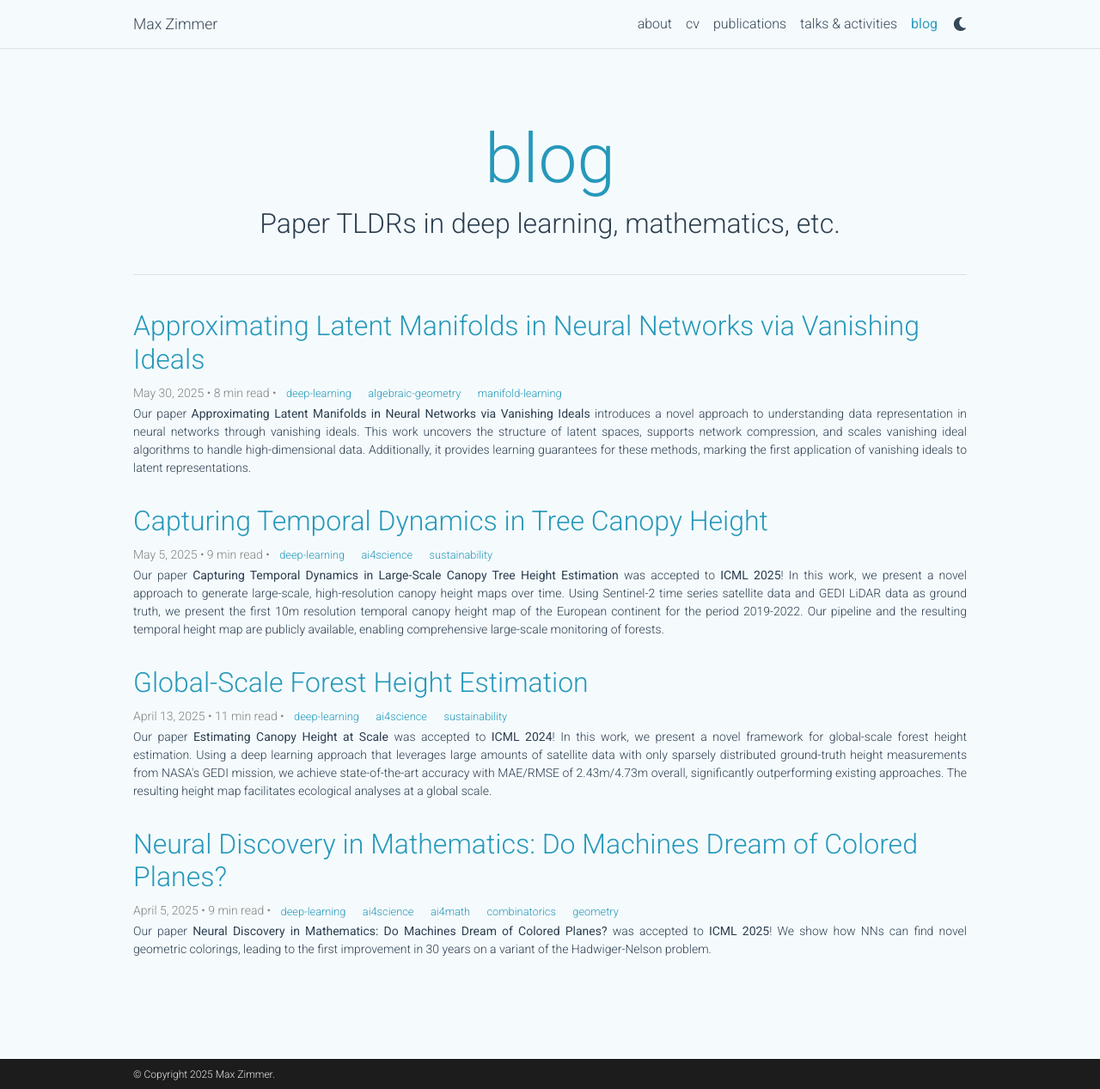
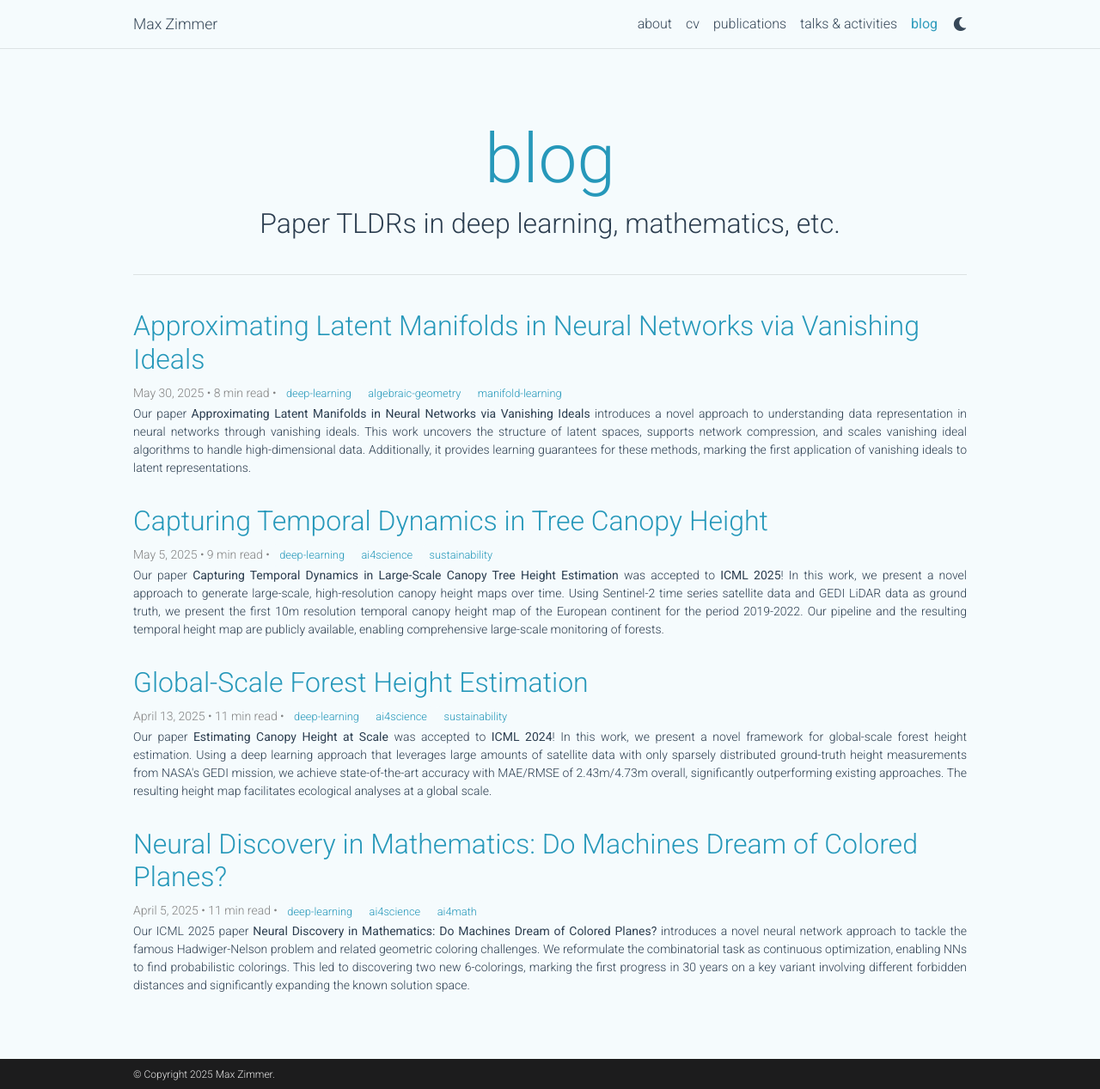
Before and after one commit to zimmer-m/zimmer-m.github.io, a Jekyll site: the page built from _pages/blog.md, in a window 1280 px wide and 1267 px high. Shown: the whole window at 86% size. Built offline with Jekyll 4.4.1, drawn with Linux system fonts in a browser that asks for light colours; comment, search, counter and statistics services are not loaded; a style sheet for code colours, icons or effects is not loaded; some of the changed lines change nothing that is shown.

Commit message:
Update to HN blogpost

```diff
--- a/_posts/2025-05-05-neural-discovery-in-mathematics-do-machines-dream-of-colored-planes.md
+++ b/_posts/2025-05-05-neural-discovery-in-mathematics-do-machines-dream-of-colored-planes.md
@@ -2,8 +2,8 @@
 layout: distill
 title: "Neural Discovery in Mathematics: Do Machines Dream of Colored Planes?"
 date: 2025-04-05
-description: "Our paper <b>Neural Discovery in Mathematics: Do Machines Dream of Colored Planes?</b> was accepted to <b>ICML 2025</b>! We show how NNs can find novel geometric colorings, leading to the first improvement in 30 years on a variant of the Hadwiger-Nelson problem."
-tags: [deep-learning, ai4science, ai4math, combinatorics, geometry]
+description: "Our ICML 2025 paper <b>Neural Discovery in Mathematics: Do Machines Dream of Colored Planes?</b> introduces a novel neural network approach to tackle the famous Hadwiger-Nelson problem and related geometric coloring challenges. We reformulate the combinatorial task as continuous optimization, enabling NNs to find probabilistic colorings. This led to discovering two new 6-colorings, marking the first progress in 30 years on a key variant involving different forbidden distances and significantly expanding the known solution space."
+tags: [deep-learning, ai4science, ai4math]
 bibliography: neural_discovery_in_mathematics.bib
 publication_type: "ICML25"
 paper_url: "https://arxiv.org/abs/2501.18527"
@@ -27,35 +27,40 @@ authors:
       name: Zuse Institute Berlin
 ---
 
-## Do Machines Dream of Colored Planes?
+## The Hadwiger-Nelson Problem: Coloring the Infinite Plane
 
-The Hadwiger-Nelson problem is a deceptively simple question that has puzzled mathematicians for over 70 years: What is the minimum number of colors needed to color the entire infinite Euclidean plane such that no two points exactly one unit apart share the same color? This minimum number is called the *chromatic number of the plane*, denoted $\chi(\mathbb{R}^2)$.
+The Hadwiger-Nelson problem asks a seemingly simple question that has puzzled mathematicians for over 70 years: What is the minimum number of colors needed to color the entire infinite Euclidean plane such that no two points exactly one unit apart share the same color? This minimum number is called the *chromatic number of the plane*, denoted $\chi(\mathbb{R}^2)$.
 
 Imagine trying to color a map, but instead of countries, you're coloring every single point on an infinite flat surface. The only rule is that if you pick any point, all points exactly one unit away (lying on a circle of radius 1 around it) must have a different color.
 
-This problem sounds abstract, but it sits at the intersection of geometry (dealing with points and distances) and combinatorics (dealing with discrete structures like colors). While we know the answer must be 5, 6, or 7, closing this gap has proven incredibly difficult. Finding a valid 5-coloring or proving that 7 colors are truly necessary remains an open challenge. Lower bounds (proving at least $N$ colors are needed) often involve constructing intricate graphs like the Moser spindle (requiring 4 colors) or the 1581-vertex graph found by Aubrey de Grey in 2018 (requiring 5 colors) <d-cite key="DeGrey2018ChromaticNumber"></d-cite>. Upper bounds (showing that $N$ colors are sufficient) require finding an explicit coloring pattern for the entire plane, like the known hexagonal tiling that uses 7 colors <d-cite key="soifer2009mathematical"></d-cite>.
+This problem sounds abstract, but it sits at the intersection of geometry (dealing with points and distances) and combinatorics (dealing with discrete structures like colors). While we know the answer must be between 5 and 7 colors, i.e., $5 \le \chi(\mathbb{R}^2) \le 7$, closing this gap has proven incredibly difficult. Finding a valid 5-coloring or proving that 7 colors are truly necessary remains an open challenge. Lower bounds (proving at least $N$ colors are needed) often involve constructing intricate unit-distance graphs like the Moser spindle (requiring 4 colors) or the 1581-vertex graph found by Aubrey de Grey in 2018 (requiring 5 colors) <d-cite key="DeGrey2018ChromaticNumber"></d-cite>. Upper bounds (showing that $N$ colors are sufficient) require finding an explicit coloring pattern for the entire plane, like the known hexagonal tiling that uses 7 colors <d-cite key="soifer2009mathematical"></d-cite>.
 
 ## A New Approach: Neural Networks for Mathematical Discovery
 
 Finding new, valid colorings is hard. The plane is infinite and continuous, while the coloring choice is discrete. How can we explore the vast space of possible colorings efficiently? Traditional computational methods often struggle with this mix of continuous space and discrete constraints.
 
-In our ICML 2025 paper, "Neural Discovery in Mathematics: Do Machines Dream of Colored Planes?", we introduce a new approach using neural networks (NNs) <d-cite key="mundinger2025neural"></d-cite>. The core idea is to reframe the combinatorial problem as a continuous optimization task that neural networks are well-suited to handle. Instead of trying to directly assign a specific color (a discrete choice) to each point, we train the NN to output a *probability distribution* over the available colors for any given point in the plane.
+In our ICML 2025 paper, "Neural Discovery in Mathematics: Do Machines Dream of Colored Planes?", we introduce a new approach using neural networks (NNs). The core idea is to reframe the combinatorial problem as a continuous optimization task that neural networks are well-suited to handle. Instead of trying to directly assign a specific color (a discrete choice) to each point, we train the NN to output a *probability distribution* over the available colors for any given point $(x, y) \in \mathbb{R}^2$.
+
+<div class="figure-container">
+    <img src="/assets/img/blog_img/neural_discovery_mathematics/complete_nn_comparison_compact.jpeg" alt="Neural network output inspiring a formal 6-coloring" style="max-width: 100%;" class="zoomable" data-zoomable>
+    <div class="figure-caption">Left: A probabilistic coloring pattern suggested by the neural network after training to minimize conflicts for a $(1,1,1,1,1,d)$ variant. Right: The formalized mathematical construction derived from the NN's output, published in a specialized venue <d-cite key="2024_SixcoloringsExpansion"></d-cite>. This coloring is valid for a specific range of $d$.</div>
+</div>
 
 Let $f_\theta: \mathbb{R}^2 \to \Delta^{k-1}$ be a neural network parameterized by $\theta$, where $k$ is the number of colors and $\Delta^{k-1}$ is the $(k-1)$-dimensional probability simplex. For an input point $x \in \mathbb{R}^2$, the output $f_\theta(x) = (p_1, ..., p_k)$ represents the probability that point $x$ should receive color $i$.
 
-To train this network, we need a way to measure how "bad" a probabilistic coloring is. We define a differentiable loss function based on the problem's constraints. For the standard Hadwiger-Nelson problem, the constraint is that no two points at unit distance share the same color. The loss function calculates the expected probability that two points $x, y$ exactly one unit apart *do* share the same color:
+To train this network, we need a way to measure how "bad" a probabilistic coloring is according to the problem's constraints. We define a differentiable loss function based on these constraints. For the standard Hadwiger-Nelson problem, the constraint is that no two points at unit distance share the same color. The loss function calculates the expected probability that two points $x, y$ exactly one unit apart *do* share the same color:
 
 $$
 \mathcal{L}(\theta) = \mathbb{E}_{x \sim \mathcal{D}, \|y-x\|_2 = 1} [f_\theta(x)^T \cdot f_\theta(y)]
 $$
 
-Here, $\mathcal{D}$ is a distribution over points in the plane (in practice, sampled from a large region), $y$ is sampled uniformly from the unit circle around $x$, and $f_\theta(x)^T \cdot f_\theta(y)$ represents the probability that $x$ and $y$ receive the same color when sampled independently from their distributions $f_\theta(x)$ and $f_\theta(y)$.
+Here, $\mathcal{D}$ is a distribution over points in the plane (in practice, sampled from a large region), $y$ is sampled uniformly from the unit circle around $x$, and the dot product $f_\theta(x)^T \cdot f_\theta(y)$ represents the probability that $x$ and $y$ receive the same color when sampled independently from their respective distributions $f_\theta(x)$ and $f_\theta(y)$.
 
-Because the network outputs probabilities and the loss function involves expectations over these probabilities, the entire setup is differentiable with respect to the network parameters $\theta$. This allows us to use standard gradient descent algorithms (like Adam <d-cite key="kingma2014adam"></d-cite>) to minimize the loss. As the loss decreases, the network learns to assign probabilities such that points at unit distance are less likely to receive the same color.
+Because the network outputs probabilities and the loss function involves expectations over these probabilities, the entire setup is differentiable with respect to the network parameters $\theta$. This allows us to use standard gradient descent algorithms (like Adam <d-cite key="kingma2014adam"></d-cite>) to iteratively adjust the parameters $\theta$ to minimize the loss. As the loss decreases, the network learns to assign probabilities such that points at unit distance are less likely to receive the same color.
 
-The NN acts as a powerful function approximator, capable of learning complex, potentially non-repeating patterns directly from the geometric constraints, without needing us to guess the pattern beforehand. We use this not to find a fully automated proof, but as a tool to guide mathematical intuition <d-cite key="davies2021advancing"></d-cite>. The NN often discovers highly structured patterns that hint at formal mathematical constructions. When the loss converges to near-zero, the resulting probabilistic coloring often suggests a deterministic, valid coloring pattern.
+The NN acts as a powerful function approximator, capable of learning complex, potentially non-repeating patterns directly from the geometric constraints, without needing us to guess the pattern beforehand. We use this not to find a fully automated proof, but as a tool to guide mathematical intuition <d-cite key="davies2021advancing"></d-cite>. The NN often discovers highly structured patterns that hint at formal mathematical constructions. When the loss converges to near-zero, the resulting probabilistic coloring often suggests a deterministic, valid coloring pattern that can then be analyzed and potentially formalized.
 
-## Dreaming Up New Colorings: Variants and a 30-Year Leap Forward
+## Discovering New Colorings: Variants and Recent Progress
 
 While finding a 6-coloring for the original problem remains elusive (our NNs consistently find patterns needing 7 colors, suggesting $\chi(\mathbb{R}^2)=7$), this approach proved highly successful on related variants where the forbidden distances are not uniform across all color pairs.
 
@@ -67,7 +72,7 @@ $$
 
 where $d_1=...=d_5=1$ and $d_6=d$. This loss penalizes pairs $(x, y)$ having the same color $k$ if their distance is the forbidden distance $d_k$.
 
-Finding the set of all possible values for $d$ for which such a 6-coloring exists is itself a challenging open problem <d-cite key="Soifer1994SixRealizable"></d-cite>. Prior to our work, such colorings were only known to exist for $d$ in the range $[\sqrt{2}-1, 1/\sqrt{5}] \approx [0.414, 0.447]$ <d-cite key="hoffman1993almost"></d-cite>, <d-cite key="soifer1994infinite"></d-cite>.
+Finding the set of all possible values for $d$ for which such a 6-coloring exists is itself a challenging open problem posed by Soifer <d-cite key="Soifer1994SixRealizable"></d-cite>. Prior to our work, such colorings were only known to exist for $d$ in the range $[\sqrt{2}-1, 1/\sqrt{5}] \approx [0.414, 0.447]$ <d-cite key="hoffman1993almost"></d-cite>, <d-cite key="soifer1994infinite"></d-cite>.
 
 We also explored other variants, such as the $(1,1,1,1,d_1,d_2)$ problem, where two colors have distinct forbidden distances $d_1$ and $d_2$. Our framework easily adapts by modifying the loss function to incorporate the specific distance constraints for each color pair.
 
@@ -76,14 +81,7 @@ We also explored other variants, such as the $(1,1,1,1,d_1,d_2)$ problem, where
     <div class="figure-caption">Minimum conflict rate (log scale) found by the NN for the $(1,1,1,1,d_1,d_2)$ variant across different values of $d_1$ and $d_2$. Darker blue indicates lower conflict, suggesting potentially valid colorings exist in those regions. The diagonal corresponds to the $(1,1,1,1,1,d)$ case. <d-cite key="mundinger2025neural"></d-cite></div>
 </div>
 
-Focusing on the $(1,1,1,1,1,d)$ variant, our NN approach, exploring different values of $d$, discovered patterns that led us to formalize **two new families of 6-colorings** <d-cite key="2024_SixcoloringsExpansion"></d-cite>.
-
-<div class="figure-container">
-    <img src="/assets/img/blog_img/neural_discovery_mathematics/complete_nn_comparison_compact.jpeg" alt="Neural network output inspiring a formal 6-coloring" style="max-width: 100%;" class="zoomable" data-zoomable>
-    <div class="figure-caption">Left: A coloring pattern suggested by the neural network. Right: The formalized mathematical construction derived from the NN's output. This coloring is of type $(1,1,1,1,1,d)$ for a range of $d$. <d-cite key="2024_SixcoloringsExpansion"></d-cite></div>
-</div>
-
-These two new colorings are visualized below:
+Focusing on the $(1,1,1,1,1,d)$ variant, our NN approach, exploring different values of $d$, discovered patterns that guided us to formally construct and verify **two new families of 6-colorings**. These constructions were published in a specialized venue <d-cite key="2024_SixcoloringsExpansion"></d-cite>. These two new constructions are visualized below:
 
 <div class="figure-container">
   <div style="display: flex; flex-wrap: wrap; justify-content: space-around; align-items: flex-start; margin-bottom: 0.5em;">
@@ -94,21 +92,61 @@ These two new colorings are visualized below:
           <img src="/assets/img/blog_img/neural_discovery_mathematics/secondcoloring_complete.jpeg" alt="Second new 6-coloring pattern" style="width: 100%;" class="zoomable" data-zoomable>
       </div>
   </div>
-  <div class="figure-caption">Left: Our first novel 6-coloring pattern, valid for $d \in [0.354, 0.553]$. Red avoids distance $d$ (shown for $d=0.45$), others avoid distance 1. Right: Our second novel pattern, valid for $d \in [0.418, 0.657]$. Red avoids distance $d$ (shown for $d=0.657$ and $d=0.418$), others avoid distance 1. <d-cite key="2024_SixcoloringsExpansion"></d-cite></div>
+  <div class="figure-caption">Our two novel 6-coloring patterns. Pattern 1 (upper image) is valid for $d \in [0.354, 0.553]$. Red avoids distance $d$ (shown for $d=0.45$), others avoid distance 1. Pattern 2 (lower image) is valid for $d \in [0.418, 0.657]$. Red avoids distance $d$ (shown for $d=0.657$ and $d=0.418$), others avoid distance 1. <d-cite key="2024_SixcoloringsExpansion"></d-cite></div>
 </div>
 
-Together, these NN-inspired constructions **significantly expand the known continuum of realizable distances** $d$ to $[0.354, 0.657]$, representing the first progress on this problem variant in 30 years.
+Together, these NN-inspired constructions **significantly expand the known continuum of realizable distances** $d$ to $[0.354, 0.657]$, representing the first progress on this problem variant in 30 years. The plot below shows the conflict rate (how often the distance constraint is violated in the probabilistic coloring found by the NN) versus the distance $d$. Lower conflict rates suggest that a valid formal coloring might exist. The blue region highlights the expanded range of $d$ where our new constructions provide valid 6-colorings, compared to the previously known range shown in orange.
 
 <div class="figure-container">
     <img src="/assets/img/blog_img/neural_discovery_mathematics/distance_vs_conflicts.jpeg" alt="Conflict rate vs distance d for (1,1,1,1,1,d) colorings" style="max-width: 100%;" class="zoomable" data-zoomable>
-    <div class="figure-caption">Minimum conflict rate found by NNs across different distances $d$. The orange region shows the previously known range of $d$ for valid 6-colorings, while the blue region shows the significantly expanded range enabled by our new NN-discovered constructions.</div>
+    <div class="figure-caption">Minimum conflict rate found by NNs across different distances $d$ for the $(1,1,1,1,1,d)$ variant. The orange region shows the previously known range of $d$ for valid 6-colorings, while the blue region shows the significantly expanded range enabled by our new NN-discovered constructions. <d-cite key="mundinger2025neural"></d-cite></div>
 </div>
+
+## Almost Coloring the Plane and Other Variants
+
+Beyond the distance variant, our framework was also applied to other related problems. One such problem is determining the minimum fraction of the plane that must be removed so that the remainder *can* be colored with fewer than 7 colors while avoiding monochromatic unit-distance pairs. This is sometimes called "almost coloring" the plane. Our numerical experiments, using a modified loss function that allows for a small fraction of "uncolored" points, recovered patterns similar to known constructions <d-cite key="pritikin1998all"></d-cite> and produced results consistent with the best known bounds, further validating the approach <d-cite key="parts2020percent"></d-cite>. The table below summarizes these findings for 2 to 6 colors.
+
+<div class="table-container">
+  <table>
+    <thead>
+      <tr>
+        <th># Colors</th>
+        <th>2</th>
+        <th>3</th>
+        <th>4</th>
+        <th>5</th>
+        <th>6</th>
+      </tr>
+    </thead>
+    <tbody>
+      <tr>
+        <th>Best Known Density Removed</th>
+        <td>54.1271%</td>
+        <td>31.1905%</td>
+        <td>8.2541%</td>
+        <td>4.0060%</td>
+        <td>0.0143%</td>
+      </tr>
+      <tr>
+        <th>Our Numerics (Approx. Density Removed)</th>
+        <td>51.03%</td>
+        <td>29.38%</td>
+        <td>8.68%</td>
+        <td>4.01%</td>
+        <td>0.03%</td>
+      </tr>
+    </tbody>
+  </table>
+  <div class="table-caption">Minimum density of points that must be removed ("uncolored") to allow a conflict-free coloring of the remaining plane with $k$ colors. Our numerical results align well with known bounds <d-cite key="pritikin1998all"></d-cite>, <d-cite key="parts2020percent"></d-cite>.</div>
+</div>
+
+Furthermore, the framework demonstrated its versatility by tackling variants involving coloring higher-dimensional spaces (like $\mathbb{R}^3$) and avoiding specific monochromatic triangles instead of just unit-distance pairs. These explorations yielded numerical insights and, in the case of triangle avoidance, led to new bounds improving upon previous results <d-cite key="aichholzer2019triangles"></d-cite>.
 
 ## Conclusion and Outlook
 
 Our work demonstrates that reformulating combinatorial geometry problems as continuous optimization tasks solvable by neural networks can be a powerful engine for mathematical discovery. While the NNs don't provide formal proofs themselves, they can explore vast solution spaces and uncover complex patterns, providing the crucial insights needed for mathematicians to construct novel solutions.
 
-The discovery of new 6-colorings for the Hadwiger-Nelson variant is a testament to this approach. We believe this framework holds promise for tackling other challenging problems in discrete mathematics and geometry where mixed discrete-continuous aspects have hindered progress. Perhaps machines *can* dream of colored planes, and their dreams can help us understand mathematics more deeply.
+The discovery of new 6-colorings for the Hadwiger-Nelson distance variant is a testament to this approach. We believe this framework holds promise for tackling other challenging problems in discrete mathematics and geometry where mixed discrete-continuous aspects have hindered progress. Perhaps machines *can* dream of colored planes, and their dreams can help us understand mathematics more deeply.
 
 If this work is helpful for your research, please consider citing our paper:
 
```
